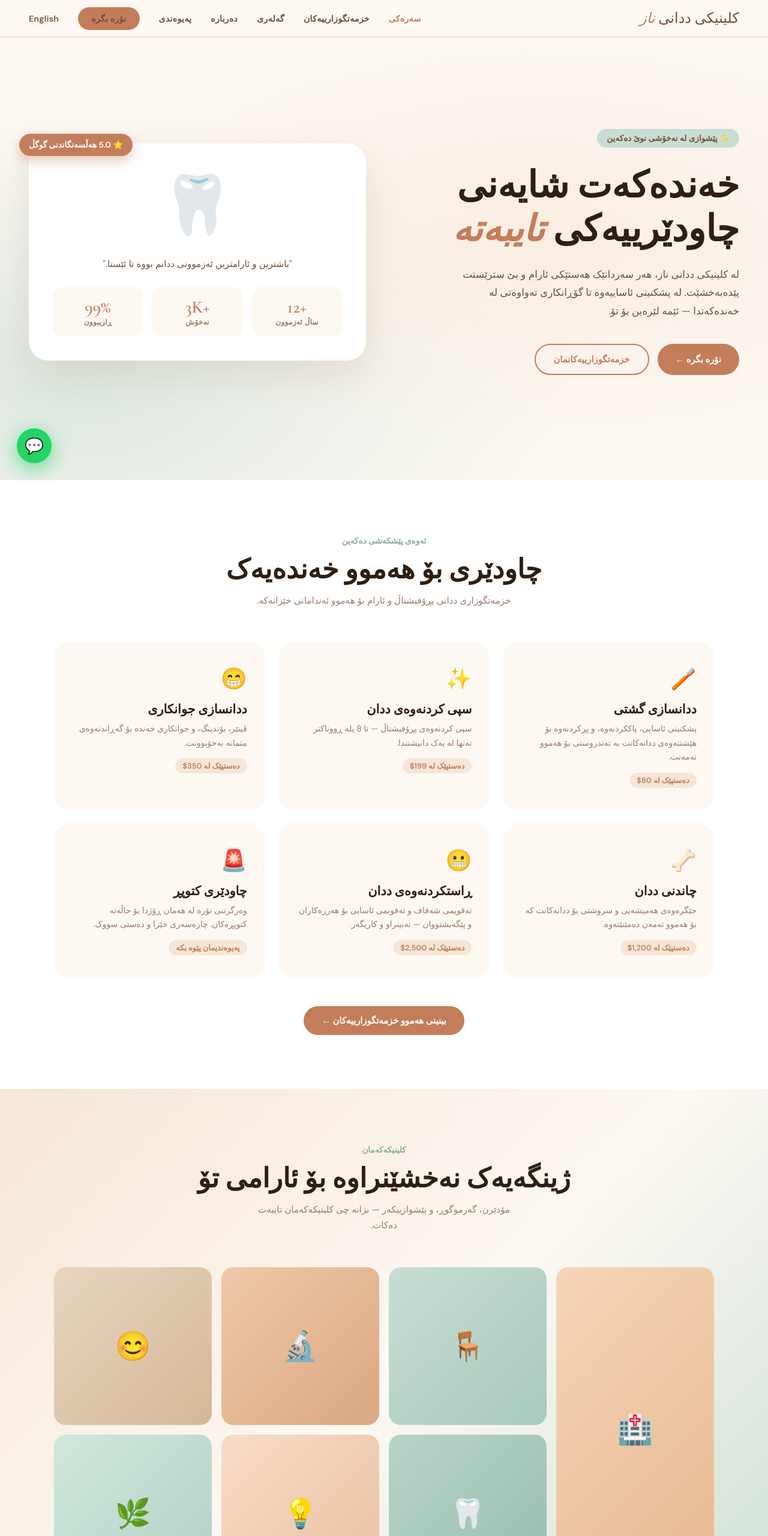
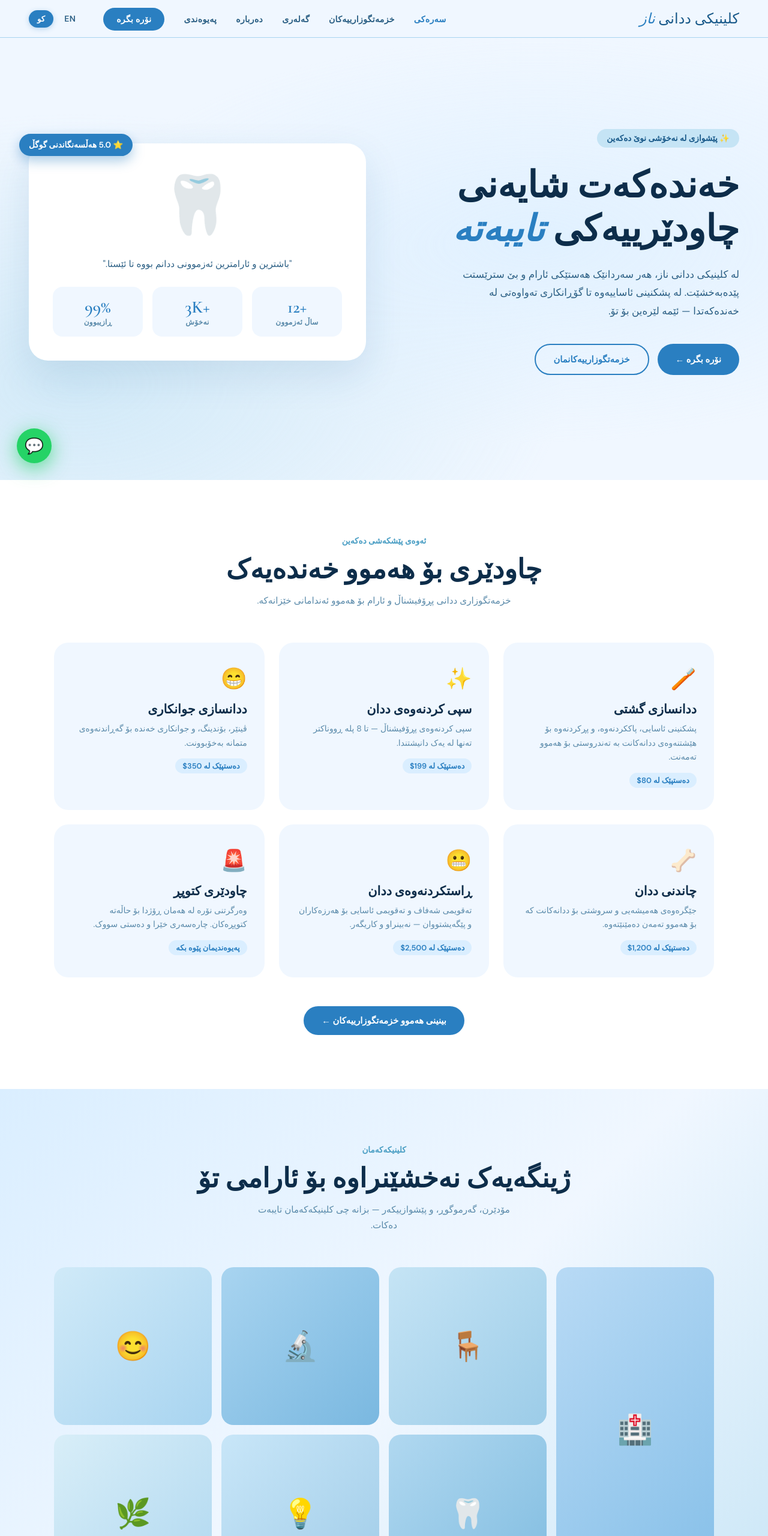
Before and after one commit to kurdishsahand5-collab/dentistry-by-naz, a plain HTML site: page index-ckb.html in a window 1280 px wide. Shown: the top 2560 px of the page at 60% size. Drawn offline with nearby package versions, Linux system fonts and the light colour scheme.

Commit message:
Update index-ckb.html

````diff
--- a/index-ckb.html
+++ b/index-ckb.html
@@ -1,48 +1,56 @@
 <!DOCTYPE html>
+
 <html lang="ckb" dir="rtl">
 <head>
   <meta charset="UTF-8"/>
-  <script src="lang.js"></script>
   <meta name="viewport" content="width=device-width, initial-scale=1.0"/>
   <title>کلینیکی ددانی ناز</title>
   <link href="https://fonts.googleapis.com/css2?family=Cormorant+Garamond:ital,wght@0,400;0,600;1,400;1,600&family=DM+Sans:wght@300;400;500;600&display=swap" rel="stylesheet"/>
   <style>
     :root {
-      --cream: #fdf8f2;
-      --blush: #f5e6d8;
-      --peach: #e8c4a0;
-      --terra: #c47d5a;
-      --brown: #7a4f35;
-      --dark: #2e1f12;
-      --sage: #8dab99;
-      --sage-l: #c8ddd4;
-      --mid: #6b4f3a;
-      --light: #9a7a68;
+      --cream: #f0f7ff;
+      --blush: #daeeff;
+      --peach: #a8d4f0;
+      --terra: #2a7fc1;
+      --brown: #1a5a8a;
+      --dark: #0d2d4a;
+      --sage: #4a9ec4;
+      --sage-l: #c5e4f5;
+      --mid: #2b5f84;
+      --light: #5a8aaa;
       --white: #ffffff;
     }
     *{margin:0;padding:0;box-sizing:border-box;}
     html{scroll-behavior:smooth;}
     body{font-family:'DM Sans', sans-serif;background:var(--cream);color:var(--dark);overflow-x:hidden;}
 
-    /* NAV */
-    nav{position:fixed;top:0;width:100%;z-index:200;background:rgba(253,248,242,0.95);backdrop-filter:blur(12px);border-bottom:1px solid var(--peach);padding:16px 48px;display:flex;align-items:center;justify-content:space-between;}
+```
+/* ── Language Toggle ── */
+.lang-switch{display:flex;align-items:center;background:var(--blush);border-radius:50px;padding:4px 5px;border:1.5px solid var(--peach);}
+.lang-btn{padding:6px 14px;border-radius:50px;font-size:0.82rem;font-weight:600;cursor:pointer;border:none;background:transparent;color:var(--mid);transition:all 0.2s;font-family:'DM Sans',sans-serif;text-decoration:none;display:inline-block;}
+.lang-btn.active{background:var(--terra);color:white !important;box-shadow:0 2px 8px rgba(42,127,193,0.3);}
+.lang-btn:hover:not(.active){background:var(--sage-l);}
+
+nav{position:fixed;top:0;width:100%;z-index:200;background:rgba(240,247,255,0.95);backdrop-filter:blur(12px);border-bottom:1px solid var(--peach);padding:16px 48px;display:flex;align-items:center;justify-content:space-between;}
 .logo{font-family:'Cormorant Garamond',serif;font-size:1.5rem;color:var(--brown);text-decoration:none;}
 .logo span{color:var(--terra);font-style:italic;}
-    .nav-links{display:flex;gap:32px;list-style:none;align-items:center;}
+.nav-links{display:flex;gap:32px;list-style:none;align-items:center;flex-direction:row-reverse;}
 .nav-links a{text-decoration:none;font-size:0.88rem;font-weight:600;color:var(--mid);transition:color 0.2s;letter-spacing:0.3px;}
 .nav-links a:hover,.nav-links a.active{color:var(--terra);}
-    .nav-cta{background:var(--terra);color:white;padding:10px 22px;border-radius:50px;font-weight:600;font-size:0.88rem;text-decoration:none;transition:all 0.2s;}
+.nav-cta{background:var(--terra);color:white !important;padding:10px 22px;border-radius:50px;font-weight:600;font-size:0.88rem;text-decoration:none;transition:all 0.2s;}
 .nav-cta:hover{background:var(--brown);transform:translateY(-1px);}
-    .hamburger{display:none;flex-direction:column;gap:5px;cursor:pointer;background:none;border:none;padding:4px;}
+
+.nav-right{display:none;align-items:center;gap:10px;}
+.hamburger{display:flex;flex-direction:column;gap:5px;cursor:pointer;background:none;border:none;padding:4px;}
 .hamburger span{display:block;width:24px;height:2px;background:var(--brown);border-radius:2px;transition:all 0.3s;}
+
 .mobile-menu{display:none;position:fixed;top:0;left:0;width:100%;height:100vh;background:var(--cream);z-index:300;flex-direction:column;align-items:center;justify-content:center;gap:32px;}
 .mobile-menu.open{display:flex;}
 .mobile-menu a{font-family:'Cormorant Garamond',serif;font-size:2rem;color:var(--brown);text-decoration:none;}
 .mobile-close{position:absolute;top:24px;left:24px;background:none;border:none;font-size:2rem;cursor:pointer;color:var(--brown);}
 
-    /* HERO */
 .hero{min-height:100vh;display:grid;grid-template-columns:1fr 1fr;align-items:center;padding:100px 48px 60px;gap:60px;position:relative;overflow:hidden;}
-    .hero-bg{position:absolute;inset:0;background:radial-gradient(ellipse at 70% 50%, var(--blush) 0%, transparent 60%), radial-gradient(ellipse at 10% 80%, var(--sage-l) 0%, transparent 50%);opacity:0.6;pointer-events:none;}
+.hero-bg{position:absolute;inset:0;background:radial-gradient(ellipse at 70% 50%, var(--blush) 0%, transparent 60%), radial-gradient(ellipse at 10% 80%, var(--sage-l) 0%, transparent 50%);opacity:0.7;pointer-events:none;}
 .hero-left{position:relative;z-index:1;animation:fadeUp 0.8s ease both;}
 .badge{display:inline-flex;align-items:center;gap:8px;background:var(--sage-l);color:var(--brown);font-size:0.85rem;font-weight:600;padding:7px 16px;border-radius:50px;margin-bottom:28px;}
 .hero h1{font-family:'Cormorant Garamond',serif;font-size:3.8rem;line-height:1.2;color:var(--dark);margin-bottom:22px;font-weight:600;}
@@ -50,19 +58,18 @@
 .hero-sub{font-size:1.05rem;color:var(--mid);line-height:1.8;margin-bottom:40px;max-width:480px;}
 .hero-btns{display:flex;gap:14px;flex-wrap:wrap;}
 .btn-fill{background:var(--terra);color:white;padding:14px 30px;border-radius:50px;font-weight:600;font-size:0.92rem;text-decoration:none;transition:all 0.25s;display:inline-flex;align-items:center;gap:8px;}
-    .btn-fill:hover{background:var(--brown);transform:translateY(-2px);box-shadow:0 8px 24px rgba(196,125,90,0.35);}
+.btn-fill:hover{background:var(--brown);transform:translateY(-2px);box-shadow:0 8px 24px rgba(42,127,193,0.35);}
 .btn-outline{background:transparent;color:var(--terra);padding:14px 30px;border-radius:50px;font-weight:600;font-size:0.92rem;text-decoration:none;border:2px solid var(--terra);transition:all 0.25s;display:inline-flex;align-items:center;gap:8px;}
 .btn-outline:hover{background:var(--blush);transform:translateY(-2px);}
 .hero-right{position:relative;z-index:1;animation:fadeIn 1s ease both;}
-    .hero-card{background:white;border-radius:32px;padding:40px;box-shadow:0 24px 64px rgba(122,79,53,0.12);position:relative;}
+.hero-card{background:white;border-radius:32px;padding:40px;box-shadow:0 24px 64px rgba(26,90,138,0.12);position:relative;}
 .hero-card-emoji{font-size:6rem;display:block;text-align:center;margin-bottom:24px;}
 .stats-row{display:grid;grid-template-columns:repeat(3,1fr);gap:16px;margin-top:24px;}
 .stat-box{background:var(--cream);border-radius:16px;padding:16px;text-align:center;}
 .stat-n{font-family:'Cormorant Garamond',serif;font-size:1.8rem;font-weight:600;color:var(--terra);}
 .stat-l{font-size:0.75rem;color:var(--light);font-weight:600;letter-spacing:0.3px;}
-    .floating-badge{position:absolute;top:-16px;left:-16px;background:var(--terra);color:white;border-radius:20px;padding:10px 16px;font-size:0.85rem;font-weight:600;box-shadow:0 8px 20px rgba(196,125,90,0.4);}
+.floating-badge{position:absolute;top:-16px;left:-16px;background:var(--terra);color:white;border-radius:20px;padding:10px 16px;font-size:0.85rem;font-weight:600;box-shadow:0 8px 20px rgba(42,127,193,0.4);}
 
-    /* SERVICES PREVIEW */
 .services-preview{padding:90px 48px;background:var(--white);}
 .sec-head{text-align:center;margin-bottom:56px;}
 .sec-tag{display:inline-block;font-size:0.85rem;font-weight:600;color:var(--sage);margin-bottom:12px;}
@@ -71,7 +78,7 @@
 .services-grid{display:grid;grid-template-columns:repeat(3,1fr);gap:24px;max-width:1100px;margin:0 auto 48px;}
 .svc-card{background:var(--cream);border-radius:24px;padding:36px 28px;transition:all 0.3s;border:1.5px solid transparent;cursor:pointer;position:relative;overflow:hidden;}
 .svc-card::after{content:'';position:absolute;bottom:0;right:0;left:0;height:3px;background:linear-gradient(270deg,var(--terra),var(--peach));transform:scaleX(0);transition:transform 0.3s;transform-origin:right;}
-    .svc-card:hover{border-color:var(--peach);transform:translateY(-5px);box-shadow:0 16px 40px rgba(122,79,53,0.1);}
+.svc-card:hover{border-color:var(--peach);transform:translateY(-5px);box-shadow:0 16px 40px rgba(26,90,138,0.1);}
 .svc-card:hover::after{transform:scaleX(1);}
 .svc-icon{font-size:2.2rem;margin-bottom:16px;display:block;}
 .svc-card h3{font-family:'Cormorant Garamond',serif;font-size:1.3rem;color:var(--dark);margin-bottom:8px;font-weight:600;}
@@ -79,24 +86,22 @@
 .svc-price{display:inline-block;margin-top:14px;font-size:0.8rem;font-weight:600;color:var(--terra);background:var(--blush);padding:4px 12px;border-radius:50px;}
 .sec-cta{text-align:center;}
 
-    /* GALLERY */
 .gallery{padding:90px 48px;background:linear-gradient(135deg,var(--blush) 0%,var(--cream) 50%,var(--sage-l) 100%);}
 .gallery-grid{display:grid;grid-template-columns:repeat(4,1fr);grid-template-rows:auto auto;gap:16px;max-width:1100px;margin:0 auto;}
 .g-item{border-radius:20px;overflow:hidden;background:var(--peach);display:flex;align-items:center;justify-content:center;font-size:3rem;transition:transform 0.3s;cursor:pointer;aspect-ratio:1;}
 .g-item:hover{transform:scale(1.03);}
 .g-item.tall{grid-row:span 2;aspect-ratio:unset;}
-    .g-item:nth-child(1){background:linear-gradient(135deg,#f5d5b8,#e8b890);}
-    .g-item:nth-child(2){background:linear-gradient(135deg,#c8ddd4,#a8c9bc);}
-    .g-item:nth-child(3){background:linear-gradient(135deg,#f0c8a8,#daa880);}
-    .g-item:nth-child(4){background:linear-gradient(135deg,#e8d5c0,#d4b898);}
-    .g-item:nth-child(5){background:linear-gradient(135deg,#b8d4c8,#98bcb0);}
-    .g-item:nth-child(6){background:linear-gradient(135deg,#f8dcc8,#e8c0a0);}
-    .g-item:nth-child(7){background:linear-gradient(135deg,#d0e8dc,#b0d0c4);}
+.g-item:nth-child(1){background:linear-gradient(135deg,#b8daf5,#85bfe8);}
+.g-item:nth-child(2){background:linear-gradient(135deg,#c5e4f5,#9ccce8);}
+.g-item:nth-child(3){background:linear-gradient(135deg,#a8d4f0,#7ab8e0);}
+.g-item:nth-child(4){background:linear-gradient(135deg,#d0eaf8,#a8d4f0);}
+.g-item:nth-child(5){background:linear-gradient(135deg,#b0d8f0,#80bce0);}
+.g-item:nth-child(6){background:linear-gradient(135deg,#c8e6f8,#a0cce8);}
+.g-item:nth-child(7){background:linear-gradient(135deg,#d8eef8,#b0d8f0);}
 
-    /* ABOUT PREVIEW */
 .about-preview{padding:90px 48px;background:var(--white);display:flex;align-items:center;gap:80px;max-width:1200px;margin:0 auto;}
 .about-visual{flex:0 0 380px;position:relative;}
-    .about-img{width:100%;height:420px;border-radius:120px 120px 80px 80px;background:linear-gradient(160deg,var(--blush),var(--peach));display:flex;align-items:center;justify-content:center;font-size:7rem;box-shadow:0 24px 56px rgba(122,79,53,0.15);}
+.about-img{width:100%;height:420px;border-radius:120px 120px 80px 80px;background:linear-gradient(160deg,var(--blush),var(--peach));display:flex;align-items:center;justify-content:center;font-size:7rem;box-shadow:0 24px 56px rgba(26,90,138,0.15);}
 .about-badge{position:absolute;bottom:24px;left:-20px;background:var(--brown);color:white;border-radius:20px;padding:14px 20px;text-align:center;box-shadow:0 8px 24px rgba(0,0,0,0.15);}
 .about-badge-n{font-family:'Cormorant Garamond',serif;font-size:1.6rem;font-weight:600;display:block;}
 .about-badge-l{font-size:0.75rem;opacity:0.8;}
@@ -107,7 +112,6 @@
 .af-item{display:flex;align-items:center;gap:10px;font-size:0.88rem;color:var(--mid);font-weight:600;}
 .af-dot{width:8px;height:8px;border-radius:50%;background:var(--terra);flex-shrink:0;}
 
-    /* TESTIMONIALS */
 .testimonials{padding:90px 48px;background:var(--dark);overflow:hidden;}
 .testimonials .sec-head h2{color:var(--cream);}
 .testimonials .sec-tag{color:var(--sage);}
@@ -122,8 +126,7 @@
 .test-name{font-weight:600;font-size:0.88rem;color:var(--cream);}
 .test-sub{font-size:0.75rem;color:rgba(255,255,255,0.5);}
 
-    /* FOOTER */
-    footer{background:#1a0f08;color:rgba(255,255,255,0.6);padding:48px;display:grid;grid-template-columns:2fr 1fr 1fr 1fr;gap:48px;}
+footer{background:#051828;color:rgba(255,255,255,0.6);padding:48px;display:grid;grid-template-columns:2fr 1fr 1fr 1fr;gap:48px;}
 .foot-brand{font-family:'Cormorant Garamond',serif;font-size:1.4rem;color:var(--cream);margin-bottom:12px;}
 .foot-brand span{color:var(--terra);font-style:italic;}
 .foot-desc{font-size:0.85rem;line-height:1.7;margin-bottom:20px;}
@@ -133,10 +136,9 @@
 .foot-col h4{font-size:0.85rem;font-weight:600;color:var(--peach);margin-bottom:16px;}
 .foot-col a{display:block;font-size:0.85rem;color:rgba(255,255,255,0.6);text-decoration:none;margin-bottom:10px;transition:color 0.2s;}
 .foot-col a:hover{color:var(--terra);}
-    .foot-bottom{background:#120a04;text-align:center;padding:20px;font-size:0.85rem;color:rgba(255,255,255,0.5);}
+.foot-bottom{background:#020e18;text-align:center;padding:20px;font-size:0.85rem;color:rgba(255,255,255,0.5);}
 .foot-bottom span{color:var(--terra);}
 
-    /* WHATSAPP */
 .wa-btn{position:fixed;bottom:28px;left:28px;z-index:500;background:#25d366;color:white;width:58px;height:58px;border-radius:50%;display:flex;align-items:center;justify-content:center;font-size:1.6rem;box-shadow:0 8px 24px rgba(37,211,102,0.4);text-decoration:none;transition:all 0.3s;animation:pulse 2s infinite;}
 .wa-btn:hover{transform:scale(1.1);box-shadow:0 12px 32px rgba(37,211,102,0.5);}
 .wa-tooltip{position:absolute;left:70px;background:var(--dark);color:white;padding:8px 14px;border-radius:10px;font-size:0.8rem;white-space:nowrap;opacity:0;pointer-events:none;transition:opacity 0.2s;}
@@ -149,7 +151,7 @@
 @media(max-width:900px){
   nav{padding:16px 20px;}
   .nav-links{display:none;}
-      .hamburger{display:flex;}
+  .nav-right{display:flex;}
   .hero{grid-template-columns:1fr;padding:90px 20px 60px;gap:40px;}
   .hero h1{font-size:2.8rem;}
   .hero-right{display:none;}
@@ -162,24 +164,37 @@
   .test-grid{grid-template-columns:1fr;}
   footer{grid-template-columns:1fr;gap:32px;padding:40px 20px;}
 }
+```
+
   </style>
 </head>
 <body>
 
 <nav>
-  <a href="index.html" class="logo">کلینیکی ددانی <span>ناز</span></a>
+  <a href="index-ckb.html" class="logo">کلینیکی ددانی <span>ناز</span></a>
   <ul class="nav-links">
+    <li>
+      <div class="lang-switch">
+        <a href="index.html" class="lang-btn">EN</a>
+        <span class="lang-btn active">کو</span>
+      </div>
+    </li>
+    <li><a href="booking.html" class="nav-cta">نۆرە بگرە</a></li>
+    <li><a href="contact.html">پەیوەندی</a></li>
+    <li><a href="about.html">دەربارە</a></li>
+    <li><a href="gallery.html">گەلەری</a></li>
+    <li><a href="services.html">خزمەتگوزارییەکان</a></li>
     <li><a href="index-ckb.html" class="active">سەرەکی</a></li>
-    <li><a href="services.html">خزمەتگوزارییەکان</a></li>
-    <li><a href="gallery.html">گەلەری</a></li>
-    <li><a href="about.html">دەربارە</a></li>
-    <li><a href="contact.html">پەیوەندی</a></li>
-    <li><a href="booking.html" class="nav-cta">نۆرە بگرە</a></li>
-    <li><a href="index 2.html" style="color:var(--brown); font-weight: bold;">English</a></li>
   </ul>
+  <div class="nav-right">
+    <div class="lang-switch">
+      <a href="index.html" class="lang-btn">EN</a>
+      <span class="lang-btn active">کو</span>
+    </div>
     <button class="hamburger" onclick="document.querySelector('.mobile-menu').classList.toggle('open')">
       <span></span><span></span><span></span>
     </button>
+  </div>
 </nav>
 
 <div class="mobile-menu">
@@ -190,7 +205,6 @@
   <a href="about.html" onclick="document.querySelector('.mobile-menu').classList.remove('open')">دەربارە</a>
   <a href="contact.html" onclick="document.querySelector('.mobile-menu').classList.remove('open')">پەیوەندی</a>
   <a href="booking.html" onclick="document.querySelector('.mobile-menu').classList.remove('open')">نۆرە بگرە</a>
-  <a href="index 2.html" onclick="document.querySelector('.mobile-menu').classList.remove('open')">English</a>
 </div>
 
 <section class="hero">
````
Lines whose indentation alone changed are shown as unchanged.
